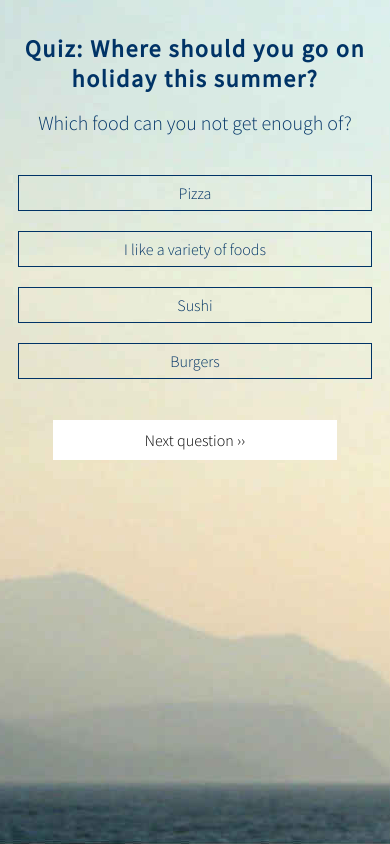
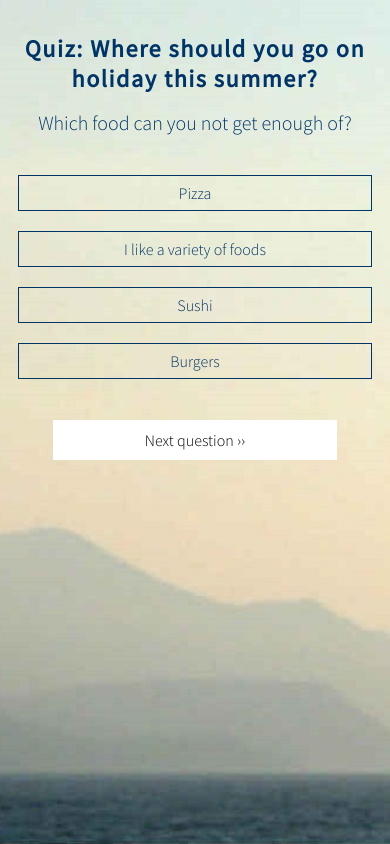
Before and after one commit to pisanzapra/personality-quiz, a plain HTML site: page index.html in a window 390 px wide. Drawn offline with nearby package versions, Linux system fonts and the light colour scheme.

Commit message:
Responsive max width adjusted

```diff
--- a/personality-quiz-style.css
+++ b/personality-quiz-style.css
@@ -111,11 +111,11 @@ input {
 }
 
 
-@media screen and (max-width: 700px) {
+@media screen and (max-width: 816px) {
 
 
 body{
-	background: url(images/mountains-mobile-31kb.jpg);
+	background: url(images/mountains-mobile-2.jpg);
 	background-position: bottom center;
 }
     #quiz-wrapper {
```
Also changed, not shown: images/mountains-mobile-2.jpg (added).
